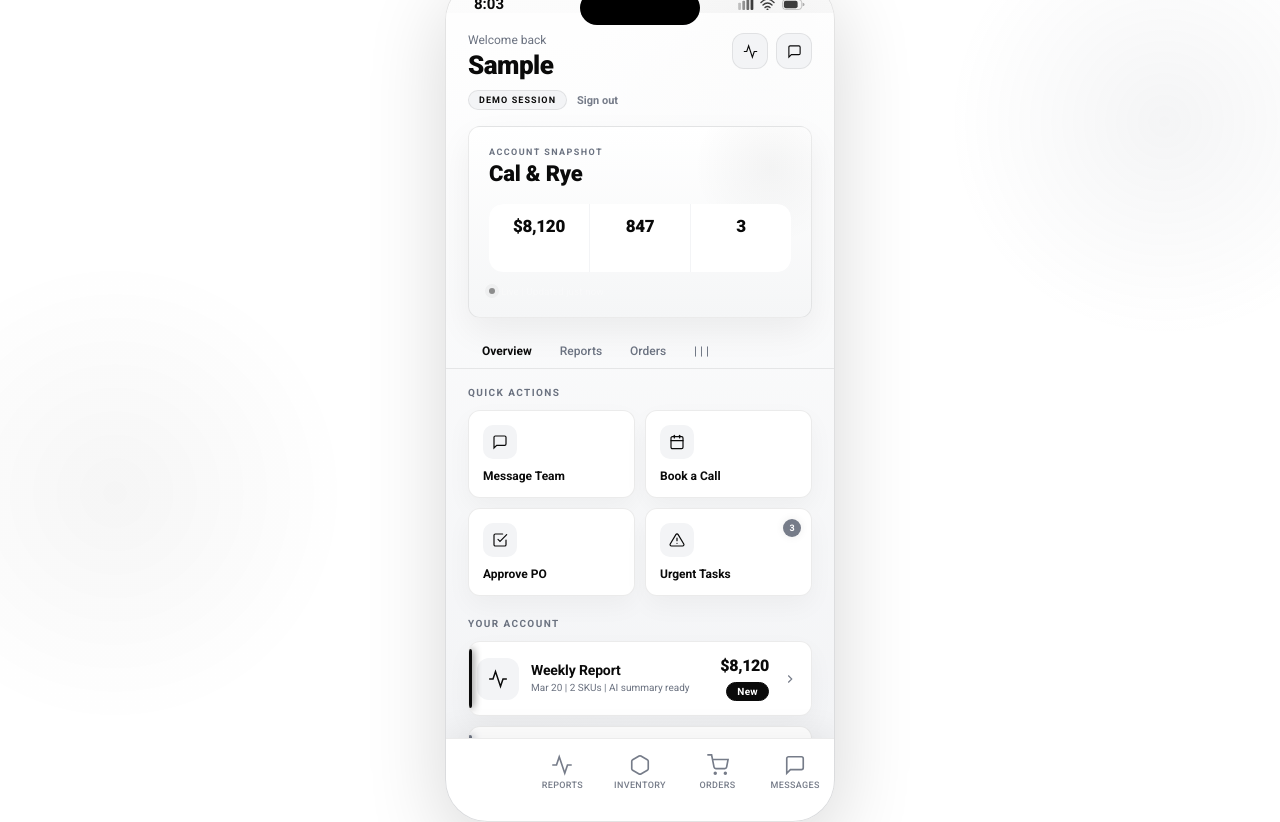
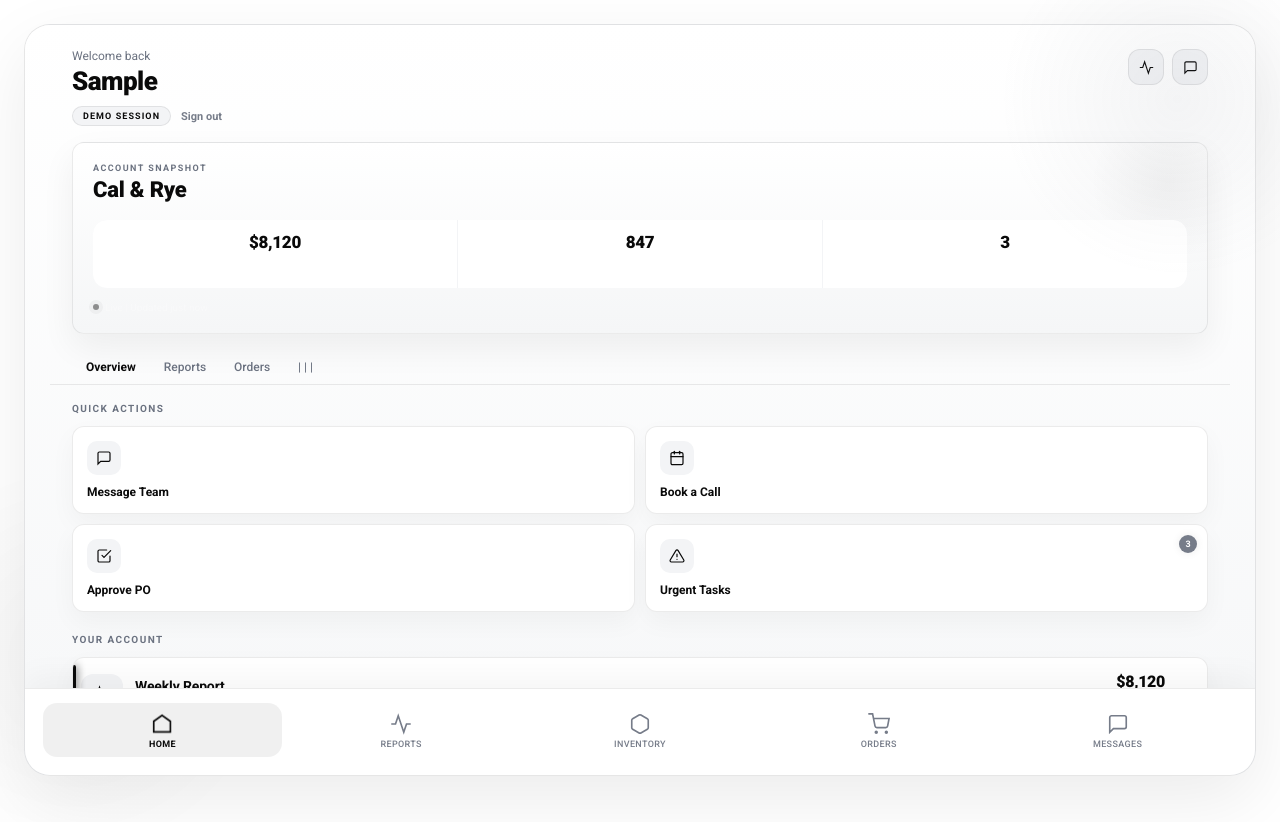
Before and after one commit to olsonan26/angora-partner-app, a website built with Vite: page index.html in a window 1280 px wide. Both pictures are taken after typing "Sample" into the empty fields and a click on the button "Enter Demo Workspace". After the commit the page ends 800 px from the top, so only its background shows below. Built offline with nearby package versions, Linux system fonts and the light colour scheme.

Commit message:
Make desktop shell feel like a web app

```diff
--- a/src/styles.css
+++ b/src/styles.css
@@ -48,7 +48,7 @@
 .login-hero,.login-feature-list,.login-preview-card{position:relative;z-index:1}
 .login-badge{display:inline-flex;align-items:center;gap:8px;padding:6px 12px;border-radius:999px;border:1px solid rgba(10,10,10,.08);background:#f3f4f6;font-size:10px;font-weight:700;letter-spacing:.14em;text-transform:uppercase;color:var(--muted);margin-bottom:18px}
 .login-title{font-family:var(--display);font-size:clamp(34px,4vw,52px);line-height:1.02;letter-spacing:-.04em;max-width:11ch;margin-bottom:16px}
-.login-copy{max-width:52ch;font-size:15px;line-height:1.75;color:rgba(240,238,255,.7)}
+.login-copy{max-width:52ch;font-size:15px;line-height:1.75;color:rgba(10,10,10,.68)}
 .login-feature-list{display:flex;flex-direction:column;gap:12px;margin:28px 0 30px}
 .login-feature{display:flex;align-items:flex-start;gap:12px;padding:14px 16px;background:#ffffff;border:1px solid rgba(10,10,10,.08);border-radius:12px;font-size:13px;line-height:1.6;color:rgba(10,10,10,.82)}
 .login-feature-dot{width:9px;height:9px;border-radius:50%;background:var(--accent);box-shadow:none;margin-top:6px;flex-shrink:0}
@@ -347,8 +347,8 @@
 .tbar{background:rgba(255,255,255,.96);border-top:1px solid rgba(10,10,10,.08)}
 .tab-btn.on{color:var(--accent)}
 .tab-btn.on::after{background:var(--accent)}
-.ti.active svg{color:#ffffff}
-.ti.active .tl{color:#ffffff}
+.ti.active svg{color:var(--accent)}
+.ti.active .tl{color:var(--accent)}
 .range-pill:hover{border-color:rgba(10,10,10,.16);color:var(--accent)}
 .active-range{background:#0a0a0a!important;border-color:#0a0a0a!important;color:#ffffff!important}
 .pg,.pb,.pp{background:#0a0a0a;color:#ffffff;border-color:#0a0a0a}
@@ -516,6 +516,39 @@
 .login-title{max-width:none}
 }
 
+@media (min-width: 900px){
+html,body{align-items:stretch;justify-content:stretch}
+body.authenticated{padding:24px;overflow:auto}
+body.authenticated::before{inset:auto auto -8% -10%;width:32vw;height:32vw}
+body.authenticated::after{inset:-10% -6% auto auto;width:28vw;height:28vw}
+body.authenticated .phone{
+width:min(1280px,calc(100vw - 48px));
+height:min(920px,calc(100vh - 48px));
+max-height:920px;
+border-radius:26px;
+border:1px solid rgba(10,10,10,.08);
+box-shadow:0 24px 70px rgba(10,10,10,.08);
+background:linear-gradient(180deg,#f9f9fa 0%,#f3f4f6 100%);
+}
+body.authenticated .phone::before,
+body.authenticated .phone::after{display:none}
+body.authenticated .island,
+body.authenticated .sbar{display:none}
+body.authenticated .screen{background:linear-gradient(180deg,#ffffff 0%,#f7f8f9 100%)}
+body.authenticated .ts{padding-top:24px;max-width:1180px;margin:0 auto;width:100%}
+body.authenticated .home-hdr,
+body.authenticated .ph{padding-top:0}
+body.authenticated .tbar{
+padding:14px 18px 18px;
+background:rgba(255,255,255,.98);
+border-top:1px solid rgba(10,10,10,.08);
+box-shadow:0 -12px 28px rgba(10,10,10,.04);
+}
+body.authenticated .ti{border-radius:14px;padding:10px 0 8px}
+body.authenticated .ti.active{background:rgba(10,10,10,.06)}
+body.authenticated .ti.active::after{bottom:-18px}
+}
+
 @media (max-width: 480px){
 html,body{align-items:stretch;justify-content:stretch;overflow:hidden}
 body::before,body::after{width:78vw;height:78vw}
```
